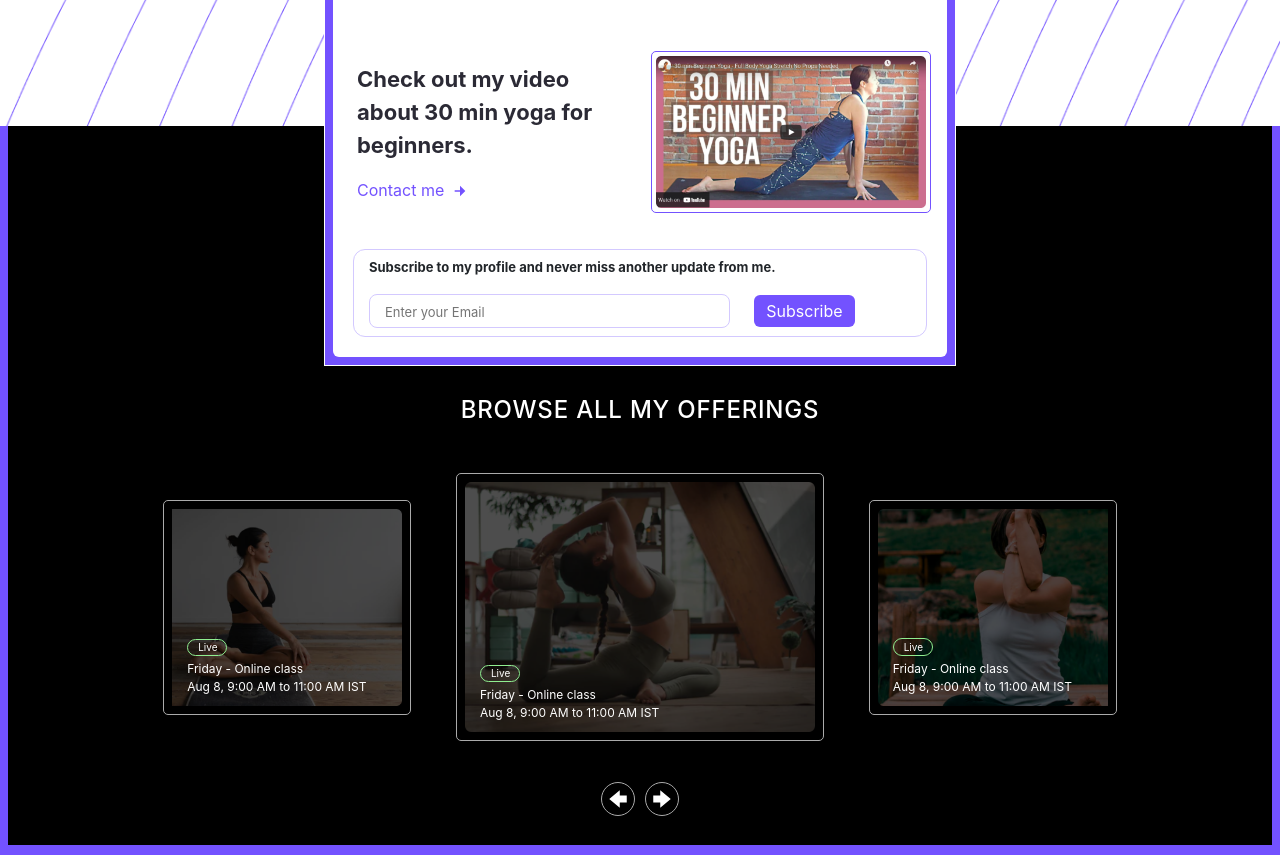
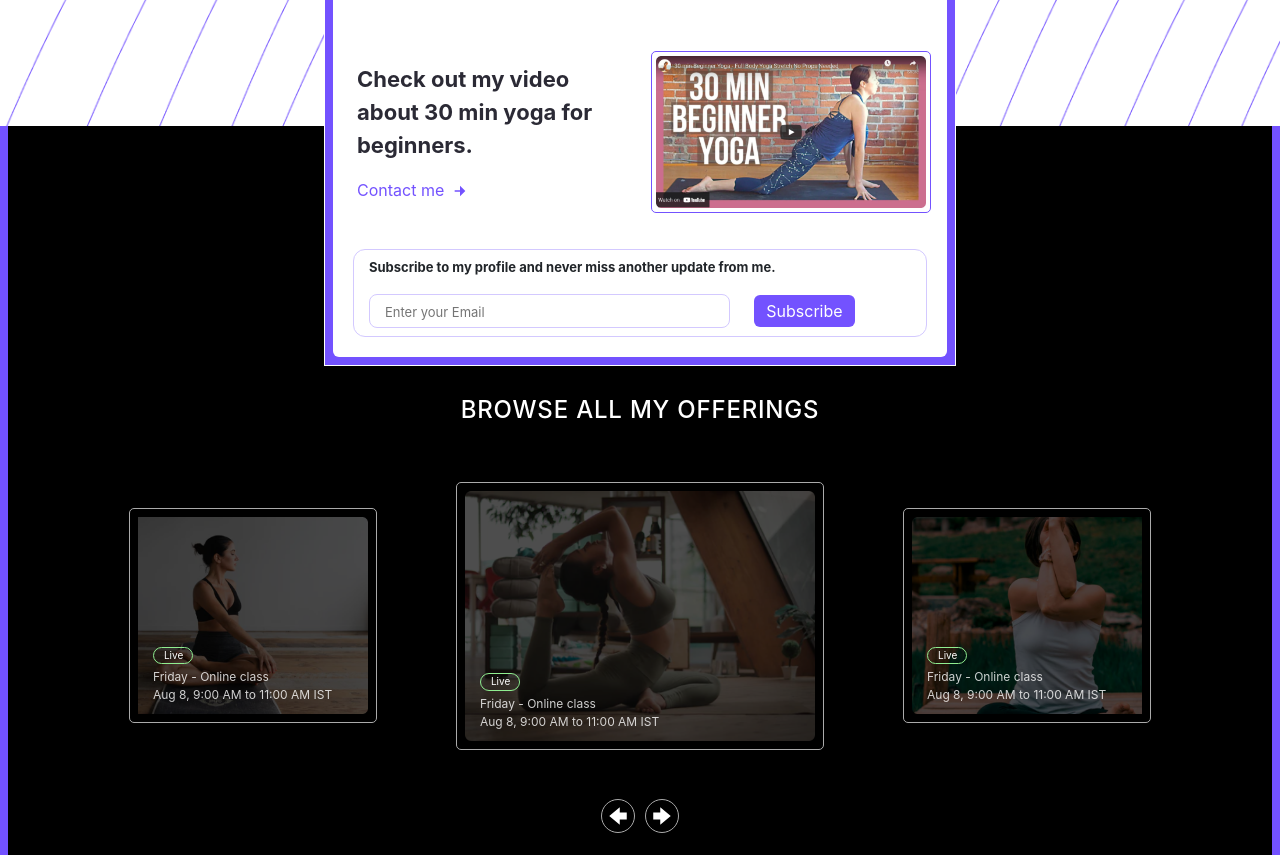
Before and after one commit to AyoTheInspired/bread-task, a React (Create React App) app: page / in a window 1280 px wide. Shown: the part 640-1495 px from the top of the page. Built offline with nearby package versions, Linux system fonts and the light colour scheme.

Commit message:
Carousel is done

```diff
--- a/src/appData.js
+++ b/src/appData.js
@@ -34,17 +34,20 @@ export const carouselItems = [
 		title: "Friday - Online class",
 		detail: "Aug 8, 9:00 AM to 11:00 AM IST",
 		scale: false,
+		hide: true,
 	},
 	{
 		picturePath: "/images/carousel-mid.png",
 		title: "Friday - Online class",
 		detail: "Aug 8, 9:00 AM to 11:00 AM IST",
 		scale: true,
+		hide: false,
 	},
 	{
 		picturePath: "/images/carousel-right.png",
 		title: "Friday - Online class",
 		detail: "Aug 8, 9:00 AM to 11:00 AM IST",
 		scale: false,
+		hide: true,
 	},
 ];
--- a/src/components/carousel/CarouselItem.js
+++ b/src/components/carousel/CarouselItem.js
@@ -2,15 +2,16 @@ import React from "react";
 import styled from "styled-components";
 
 function CarouselItem({ properties }) {
-	const { picturePath, title, detail, scale } = properties;
+	const { picturePath, title, detail, scale, hide } = properties;
 
 	return (
 		<Div>
-			<div className="content__wrap">
+			<div className={`${hide ? "hide__item" : null} content__wrap mx-auto`}>
 				<img
 					width={`${scale ? "350px" : "230px"}`}
 					src={picturePath}
 					alt={title}
+					className="flexed"
 				/>
 				<div className="text text-white p-2">
 					<p className="mb-1 live text-center ">Live</p>
@@ -25,7 +26,7 @@ function CarouselItem({ properties }) {
 export default CarouselItem;
 
 const Div = styled.div`
-	margin: 30px auto;
+	margin: 20px auto;
 
 	.content__wrap {
 		padding: 8px;
@@ -60,9 +61,13 @@ const Div = styled.div`
 		.title,
 		.detail {
 			font-size: 12px;
+			opacity: 0.8;
+		}
+	}
+
+	@media (max-width: 800px) {
+		.hide__item {
+			display: none !important;
 		}
 	}
 `;
-
-// Friday - Online class
-// Aug 8, 9:00 AM to 11:00 AM IST
--- a/src/components/carousel/CarouselWrap.js
+++ b/src/components/carousel/CarouselWrap.js
@@ -14,12 +14,12 @@ function Carousel() {
 						BROWSE ALL MY OFFERINGS
 					</h4>
 
-					<Wrap className="mx-auto col-lg-10 flex-btw">
+					<Wrap className="mx-auto col-lg-11  flex-btw">
 						{carouselItems.map((item, index) => {
 							return <CarouselItem key={index + 1} properties={item} />;
 						})}
 					</Wrap>
-					<div className="arrows flexed">
+					<div className="arrows flexed  mx-auto">
 						<span className="leftArrow flexed">
 							<GoArrowLeft />
 						</span>
@@ -44,7 +44,7 @@ const Section = styled.section`
 	/* min-height: 300px; */
 	background: black;
 	padding-top: 250px;
-	padding-bottom: 50px;
+	padding-bottom: 80px;
 	margin: 0 8px;
 
 	.header {
@@ -62,6 +62,10 @@ const Section = styled.section`
 		border: 1px solid #aaa;
 		border-radius: 50%;
 	}
+
+	@media (max-width: 768px) {
+		margin-top: 50px;
+	}
 `;
 
 const Wrap = styled.div``;
```
